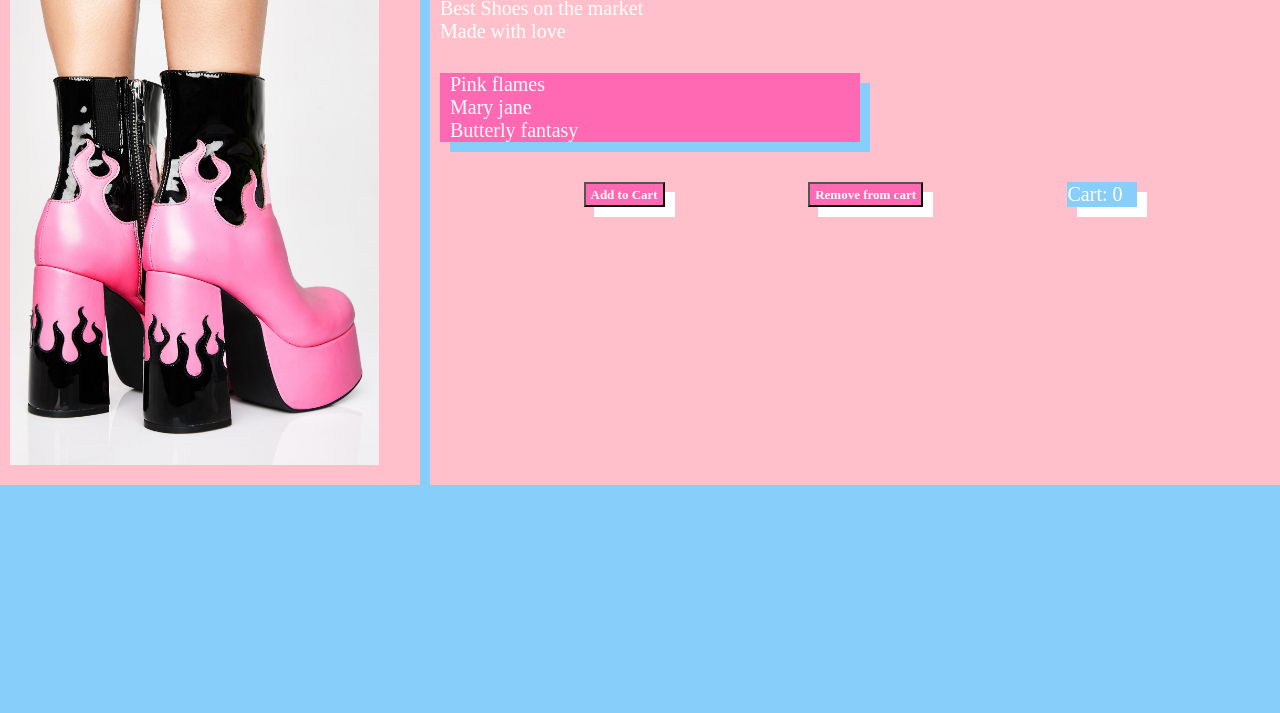
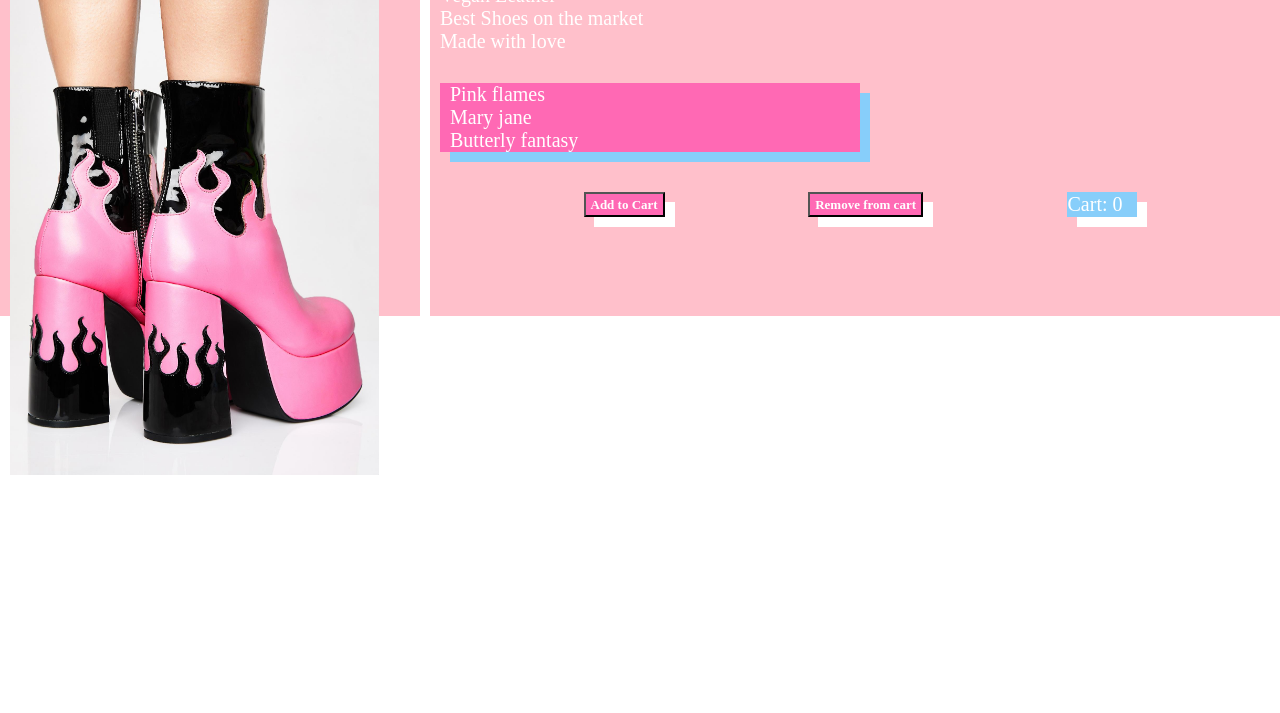
Before and after one commit to leabuende/vue_lesson, a plain HTML site: page vue.html in a window 1280 px wide. Shown: the part 144-857 px from the top of the page. Before the commit the page ends 800 px from the top, so only its background shows below. Drawn offline with nearby package versions, Linux system fonts and the light colour scheme.

Commit message:
deleting the bling animation

```diff
--- a/main.js
+++ b/main.js
@@ -83,12 +83,6 @@ Vue.component('product', {
     }
 });
 
-// var blink_speed = 500;
-// var t = setInterval(() => {
-//   var ele = document.getElementById('blinker')
-//   console.log()
-//   ele.style.visibility = (ele.style.visibility == 'hidden' ? '' : 'hidden')
-// }, blink_speed);
 
 var app = new Vue({
     el: "#app"
--- a/style.css
+++ b/style.css
@@ -5,13 +5,16 @@
 }
 
 body{
-    background-color: lightskyblue;
 }
-
+.content{
+    padding-top: 60px;
+    display: flex;
+    flex-wrap: wrap;
+}
 .wrapper{
     display: grid;
     grid-template-columns: repeat(3, 1fr);
-    grid-template-rows:40px repeat(6, 1fr);
+    grid-template-rows: 400px;
     height: 100vh;
     width: 100vw;
     grid-gap: 10px;
@@ -48,7 +51,7 @@ button:hover{
 
 }
 .nav-bar{
-    grid-row: 1/2;
+
     background: linear-gradient(135deg, hotpink, deepskyblue);
     width: 100%;
     height: 40px;
@@ -67,7 +70,7 @@ button:hover{
 }
 .product-description{
     grid-column: 1/2;
-    grid-row: 2/3;
+    grid-row: 1/2;
     background-color: pink;
     text-align: left;
     vertical-align: middle;
@@ -77,15 +80,11 @@ button:hover{
     color: white;
     padding-left: 10px;
 }
-.product-picture{
-    grid-column: 1/2;
-    grid-row: 3/5;
-    background-color: pink;
-}
+
 
 .product-info{
     grid-column: 2/4 ;
-    grid-row: 2/3;
+    grid-row: 1/2;
     background-color: pink;
     font-family: Avenir;
     font-size: 30px;
--- a/vue.html
+++ b/vue.html
@@ -10,7 +10,8 @@
   <div class="nav-bar">
     <div class="title">Shoe Store</div>
   </div>
-  <div id = "app">
+  <div id = "app" class ="content">
+    <product></product>
     <product></product>
   </div>
 
```
